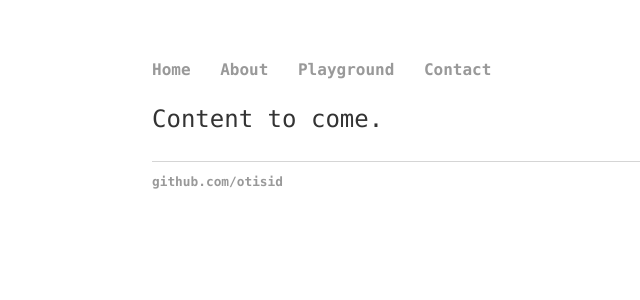
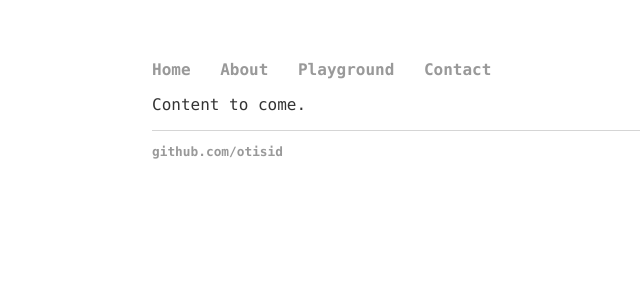
Before and after one commit to otisid/otisid.github.io, a Jekyll site: the page built from index.html, in a window 1280 px wide. Shown: the top 300 px of the page, without its empty margins (40-680 px from the left). Built offline with Jekyll 4.4.1, drawn with Linux system fonts in a browser that asks for light colours.

Commit message:
Update main.css

```diff
--- a/css/main.css
+++ b/css/main.css
@@ -20,8 +20,8 @@ a:hover {
     text-decoration: underline;
 }
 p {
-    font-size: 1.5em;
-    line-height: 1.4em;
+    font-size: 1.0em;
+    line-height: 1.2em;
     color: #333;
 }
 footer {
```
